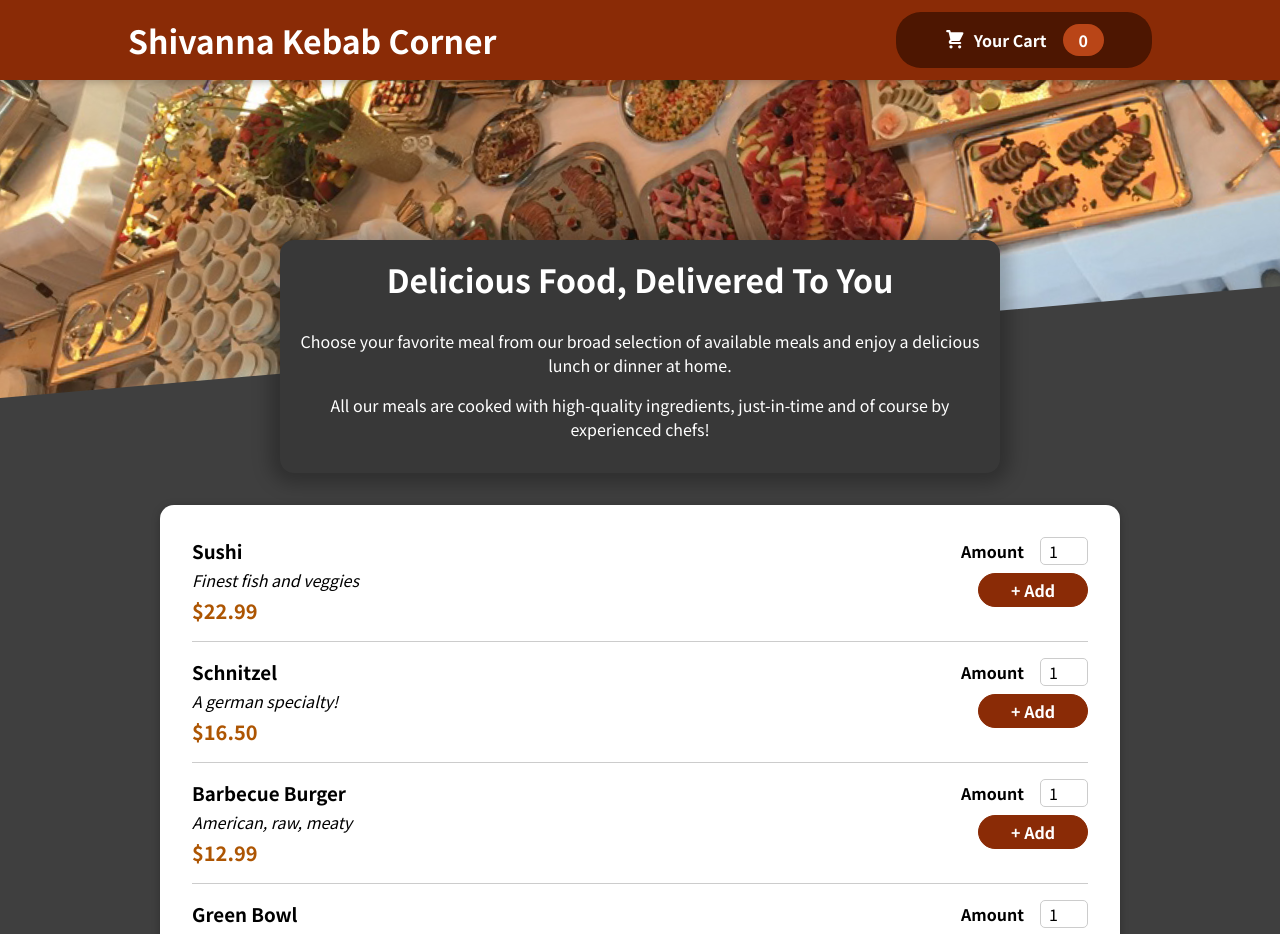
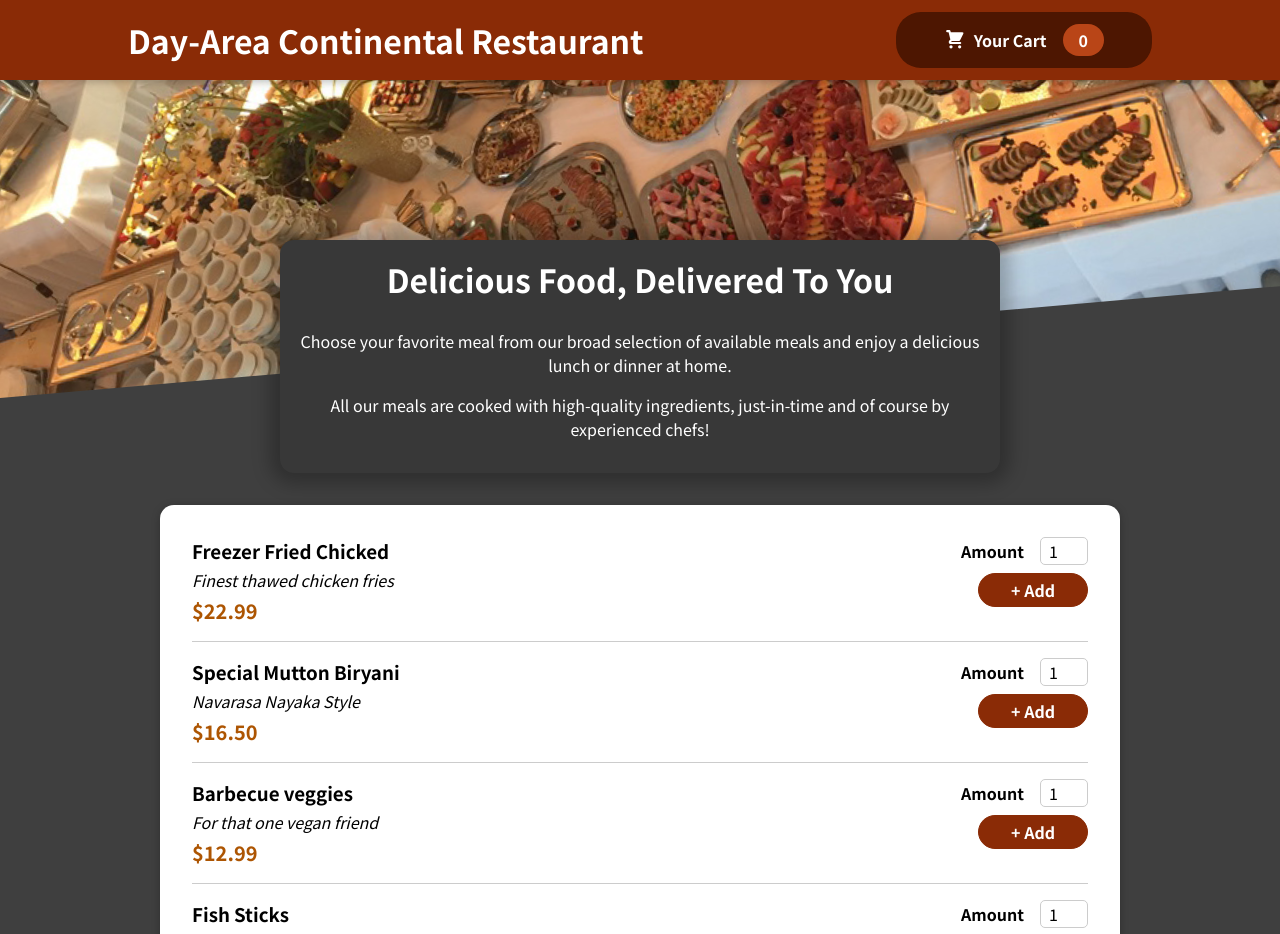
Before and after one commit to pingslayer/food-order-react, a React (Create React App) app: page / in a window 1280 px wide. Shown: the top 934 px of the page. Built offline with nearby package versions, Linux system fonts and the light colour scheme.

Commit message:
Content Updates

```diff
--- a/src/components/Layout/Header.js
+++ b/src/components/Layout/Header.js
@@ -11,7 +11,7 @@ const Header = (props) => {
   return (
     <Fragment>
       <header className={classes.header}>
-        <h1>Shivanna Kebab Corner</h1>
+        <h1>Day-Area Continental Restaurant</h1>
         <HeaderCartButton onClick={props.onShowCart} />
       </header>
       <div className={classes["main-image"]}>
--- a/src/components/Meals/AvailableMeals.js
+++ b/src/components/Meals/AvailableMeals.js
@@ -7,26 +7,26 @@ import classes from "./AvailableMeals.module.css";
 const DUMMY_MEALS = [
   {
     id: "m1",
-    name: "Sushi",
-    description: "Finest fish and veggies",
+    name: "Freezer Fried Chicked",
+    description: "Finest thawed chicken fries",
     price: 22.99,
   },
   {
     id: "m2",
-    name: "Schnitzel",
-    description: "A german specialty!",
+    name: "Special Mutton Biryani",
+    description: "Navarasa Nayaka Style",
     price: 16.5,
   },
   {
     id: "m3",
-    name: "Barbecue Burger",
-    description: "American, raw, meaty",
+    name: "Barbecue veggies",
+    description: "For that one vegan friend",
     price: 12.99,
   },
   {
     id: "m4",
-    name: "Green Bowl",
-    description: "Healthy...and green...",
+    name: "Fish Sticks",
+    description: "Kanye's favourite",
     price: 18.99,
   },
 ];
```
Also changed, not shown: 1 other file (tests, documents, lock files or other folders).
